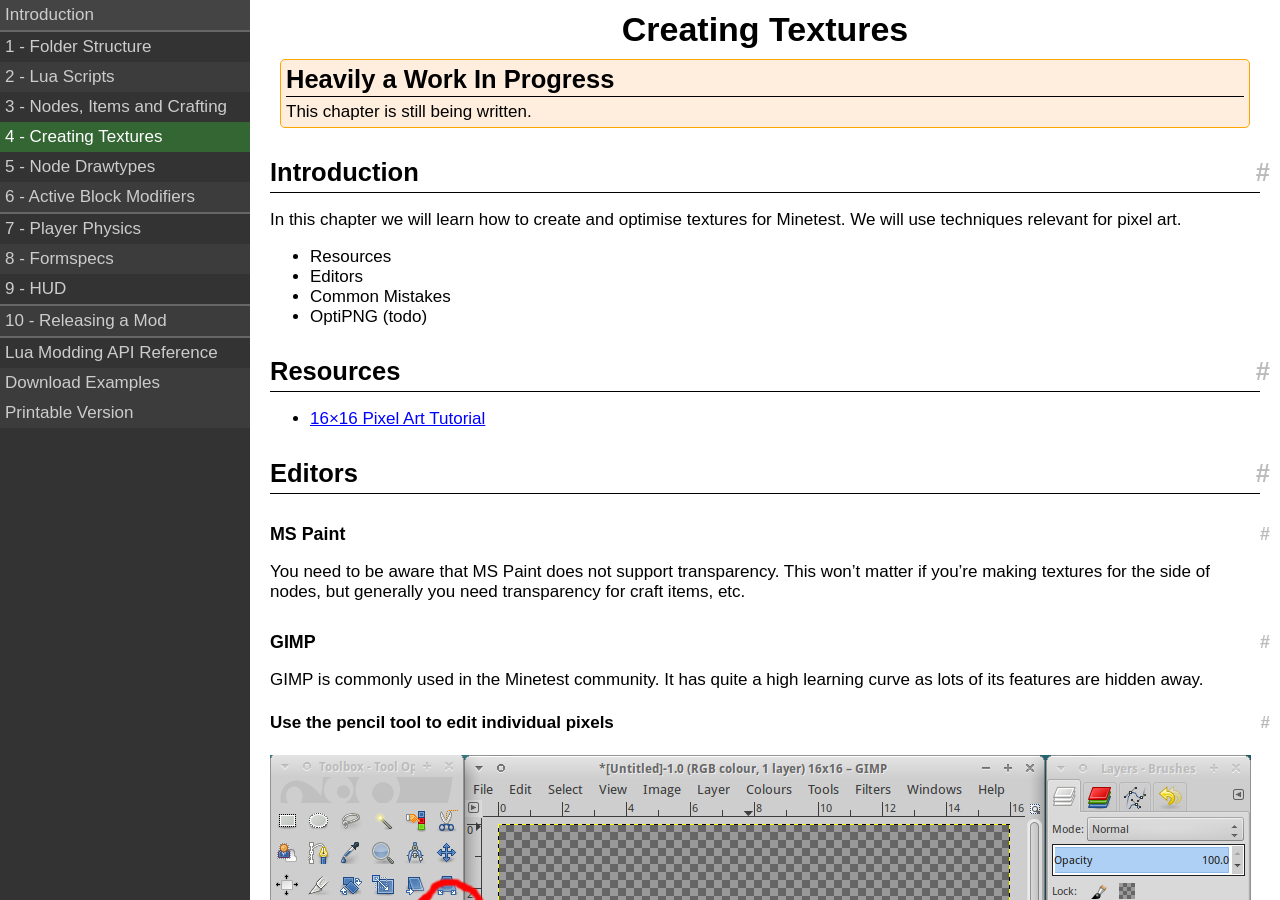
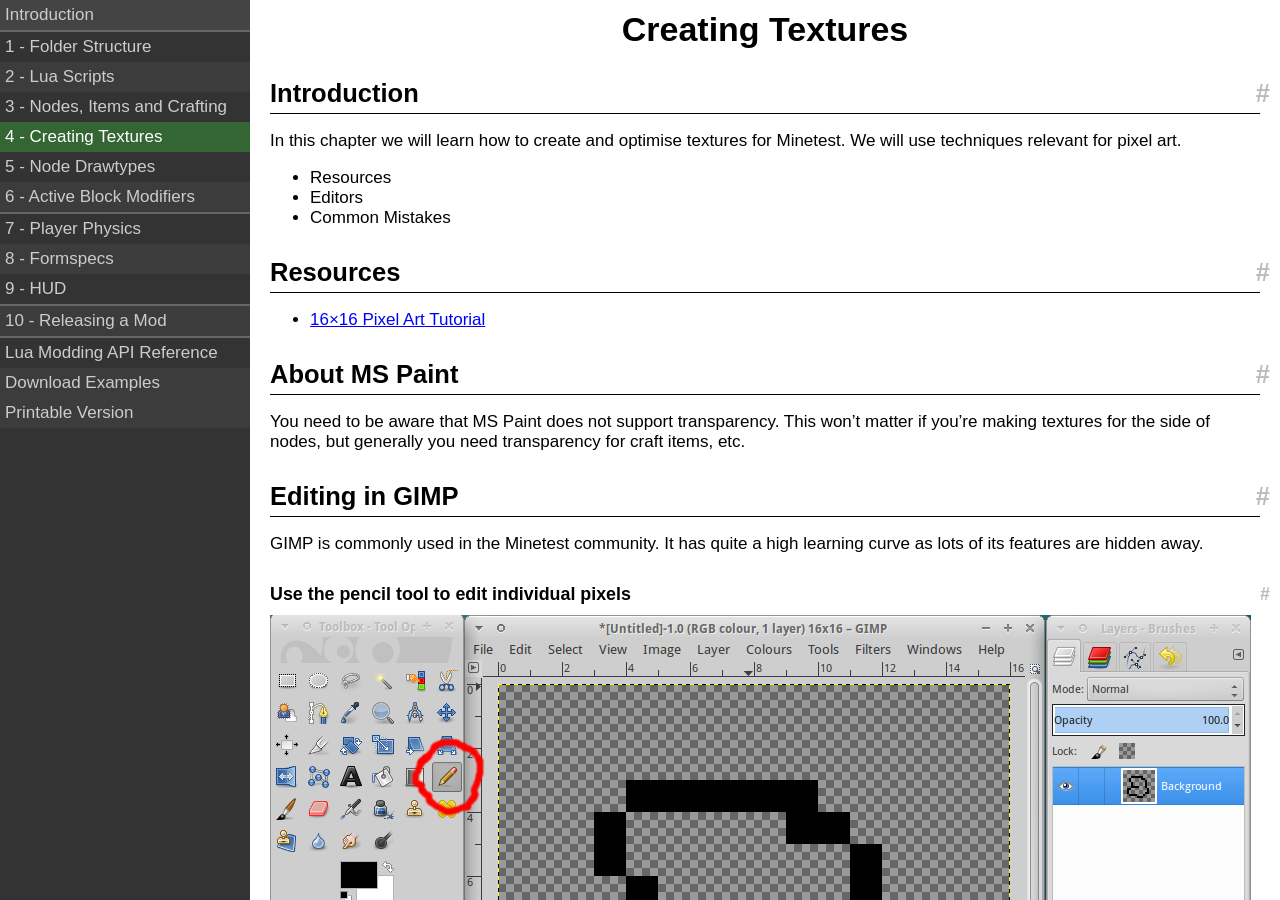
Before and after one commit to rubenwardy/minetest_modding_book, a Jekyll site: the page built from chapters/creating_textures.md, in a window 1280 px wide and 900 px high. Built offline with Jekyll 4.4.1, drawn with Linux system fonts in a browser that asks for light colours; nearby versions of some CDN libraries.

Commit message:
Finish Textures Chapter (for now)

```diff
--- a/chapters/creating_textures.md
+++ b/chapters/creating_textures.md
@@ -3,13 +3,6 @@
 layout: default
 root: ../
 ---
-
-<div class="notice">
-	<h2>Heavily a Work In Progress</h2>
-
-	This chapter is still being written.
-</div>
-
 
 ## Introduction
 
@@ -19,26 +12,23 @@
 * Resources
 * Editors
 * Common Mistakes
-* OptiPNG (todo)
 
 ## Resources
 
 * [16×16 Pixel Art Tutorial](http://www.photonstorm.com/art/tutorials-art/16x16-pixel-art-tutorial)
 
-## Editors
-
-### MS Paint
+## About MS Paint
 
 You need to be aware that MS Paint does not support transparency.
 This won't matter if you're making textures for the side of nodes,
 but generally you need transparency for craft items, etc.
 
-### GIMP
+## Editing in GIMP
 
 GIMP is commonly used in the Minetest community. It has quite a high
 learning curve as lots of its features are hidden away.
 
-#### Use the pencil tool to edit individual pixels
+### Use the pencil tool to edit individual pixels
 
 <figure>
 	<img src="{{ page.root }}/static/pixel_art_gimp_pencil.png" alt="Pencil in GIMP">
@@ -47,7 +37,7 @@
 	</figcaption>
 </figure>
 
-#### Set the rubber to hard edge
+### Set the rubber to hard edge
 
 <figure>
 	<img src="{{ page.root }}/static/pixel_art_gimp_rubber.png" alt="Rubber in GIMP">
```
